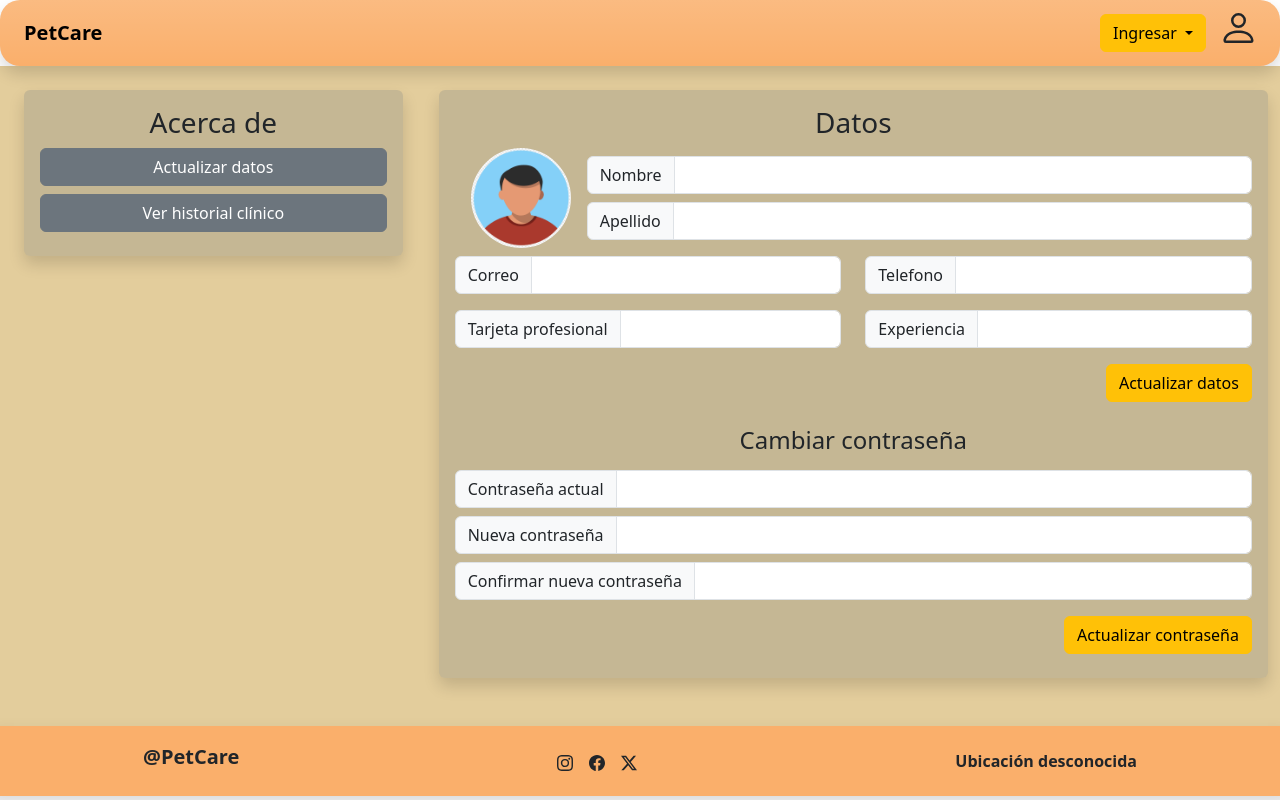
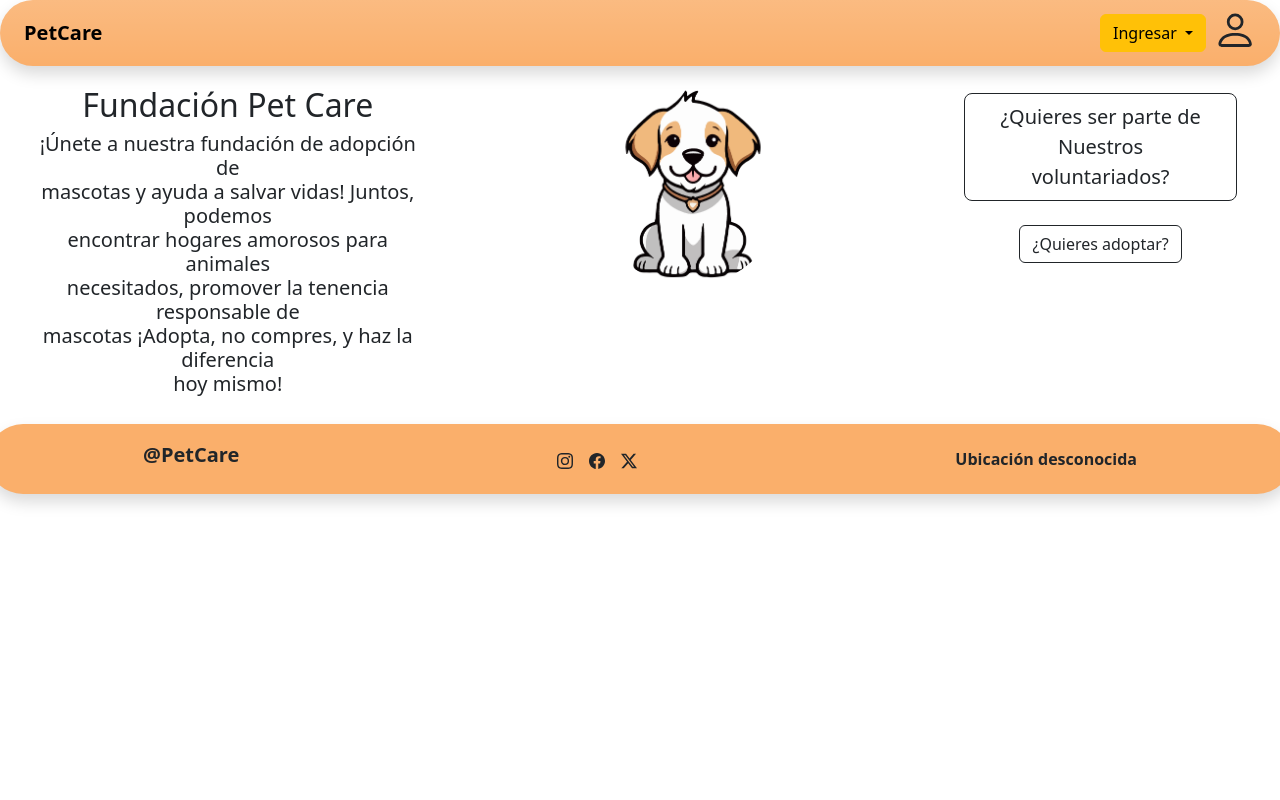
Before and after one commit to JuanMoreno0817/PetCare, an Angular app in the folder PetCareFront/PetCare/: page / in a window 1280 px wide. Built offline with nearby package versions, Linux system fonts and the light colour scheme.

Commit message:
Update the navbar, add 'home' component and add image

```diff
--- a/PetCareFront/PetCare/src/app/app.component.html
+++ b/PetCareFront/PetCare/src/app/app.component.html
@@ -1,3 +1,3 @@
 <app-navbar></app-navbar>
-<app-veterinario></app-veterinario>
+<app-home></app-home>
 <app-footer></app-footer>
--- a/PetCareFront/PetCare/src/app/app.module.ts
+++ b/PetCareFront/PetCare/src/app/app.module.ts
@@ -7,6 +7,7 @@ import { NavbarComponent } from './navbar/navbar.component';
 import { PsicologoComponent } from './psicologo/psicologo.component';
 import { VeterinarioComponent } from './veterinario/veterinario.component';
 import { FooterComponent } from './footer/footer.component';
+import { HomeComponent } from './home/home.component';
 
 @NgModule({
   declarations: [
@@ -14,7 +15,8 @@ import { FooterComponent } from './footer/footer.component';
     NavbarComponent,
     PsicologoComponent,
     VeterinarioComponent,
-    FooterComponent
+    FooterComponent,
+    HomeComponent
   ],
   imports: [
     BrowserModule,
--- a/PetCareFront/PetCare/src/app/footer/footer.component.html
+++ b/PetCareFront/PetCare/src/app/footer/footer.component.html
@@ -1,4 +1,4 @@
-<div class="row justify-content-around shadow" style="background-color: rgb(250, 175, 107); height: 70px;">
+<div class="row justify-content-around shadow" style="background-color: rgb(250, 175, 107); height: 70px; border-radius: 99px;">
     <div class="col-auto my-auto"><h1 class="fs-5 fw-bold">&#64;PetCare</h1></div>
     <div class="col-auto my-auto">
         <a class="link link-dark text-decoration-none mx-2" href="#"><svg xmlns="http://www.w3.org/2000/svg" width="16"
--- /dev/null
+++ b/PetCareFront/PetCare/src/app/home/home.component.css
@@ -0,0 +1,23 @@
+.rectangle {
+    width: auto;
+    height: auto;
+    align-items: center;
+    padding: 20px 30px;
+  }
+
+  .content {
+    display: flex;
+    gap: 150px;
+  }
+
+  .text {
+    text-align: center;
+    align-items: center;
+    flex-direction: column;
+}
+
+.btn{
+    display: flex;
+    flex-direction: column;
+    align-items: center;
+}
--- /dev/null
+++ b/PetCareFront/PetCare/src/app/home/home.component.html
@@ -0,0 +1,18 @@
+<div class="rectangle">
+    <div class="content">
+        <div class="text">
+            <h2>Fundación Pet Care</h2>
+            <h5>
+                ¡Únete a nuestra fundación de adopción de <br> mascotas y ayuda a salvar vidas! Juntos, podemos <br>
+                encontrar hogares amorosos para animales <br> necesitados, promover la tenencia responsable de <br>
+                mascotas ¡Adopta, no compres, y haz la diferencia <br> hoy mismo!
+            </h5>
+        </div>
+        <img src="../../assets/perroImgHome.png" class="rounded-circle mx-3" width="200" height="200" />
+        <div class="btn">
+            <button type="button" class="btn btn-outline-dark btn-lg">¿Quieres ser parte de Nuestros <br> voluntariados?</button>
+            <br>
+            <button type="button" class="btn btn-outline-dark">¿Quieres adoptar?</button>
+        </div>
+    </div>
+</div>
--- a/PetCareFront/PetCare/src/app/navbar/navbar.component.html
+++ b/PetCareFront/PetCare/src/app/navbar/navbar.component.html
@@ -1,4 +1,4 @@
-<nav class="navbar bg-gradient justify-content-between shadow px-4" style="background-color: rgb(250, 175, 107); border-radius: 20px;">
+<nav class="navbar bg-gradient justify-content-between shadow px-4" style="background-color: rgb(250, 175, 107); border-radius: 99px;">
     <a class="navbar-brand fw-bold">PetCare</a>
     <div class="d-flex">
       <div class="btn-group m-auto">
@@ -11,7 +11,7 @@
           <li><a class="dropdown-item" href="#">Administrador</a></li>
         </ul>
       </div>
-      <svg xmlns="http://www.w3.org/2000/svg" width="50" height="50" fill="currentColor" class="bi bi-person" viewBox="0 0 10 20">
+      <svg xmlns="http://www.w3.org/2000/svg" width="50" height="50" fill="currentColor" class="bi bi-person" viewBox="0 0 13 18">
         <path d="M8 8a3 3 0 1 0 0-6 3 3 0 0 0 0 6m2-3a2 2 0 1 1-4 0 2 2 0 0 1 4 0m4 8c0 1-1 1-1 1H3s-1 0-1-1 1-4 6-4 6 3 6 4m-1-.004c-.001-.246-.154-.986-.832-1.664C11.516 10.68 10.289 10 8 10s-3.516.68-4.168 1.332c-.678.678-.83 1.418-.832 1.664z"/>
       </svg>
     </div>
```
Also changed, not shown: PetCareFront/PetCare/src/app/home/home.component.ts (added, +10 -0 lines), PetCareFront/PetCare/src/assets/perroImgHome.png (added).
